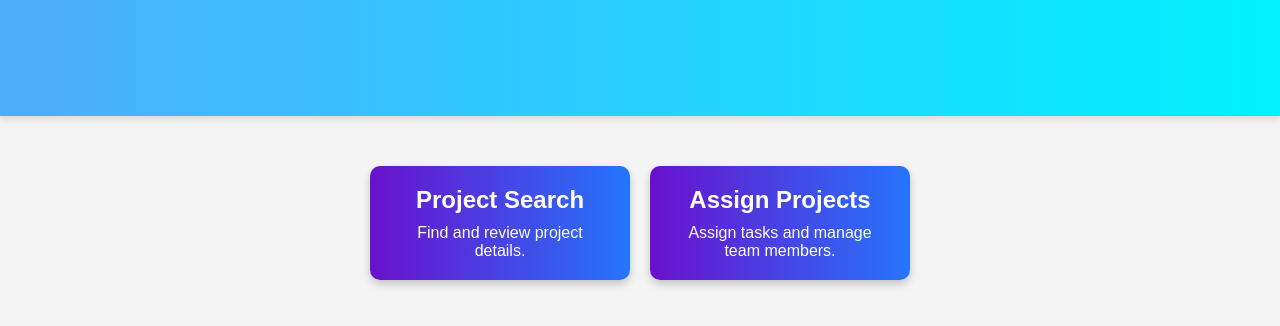
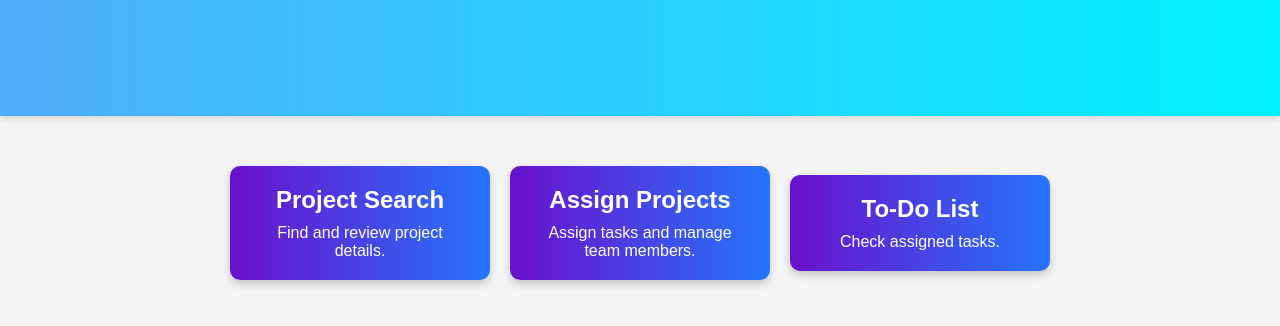
Before and after one commit to Airy360/Project-Management, a plain HTML site: page index.html in a window 1280 px wide. Drawn offline with Linux system fonts and the light colour scheme.

Commit message:
Update index.html

```diff
--- a/index.html
+++ b/index.html
@@ -22,6 +22,10 @@
             <h2>Assign Projects</h2>
             <p>Assign tasks and manage team members.</p>
         </a>
+        <a href="to-do.html" class="option-card">
+            <h2>To-Do List</h2>
+            <p>Check assigned tasks.</p>
+        </a>
     </main>
     <script src="index.js"></script>
 </body>
```
